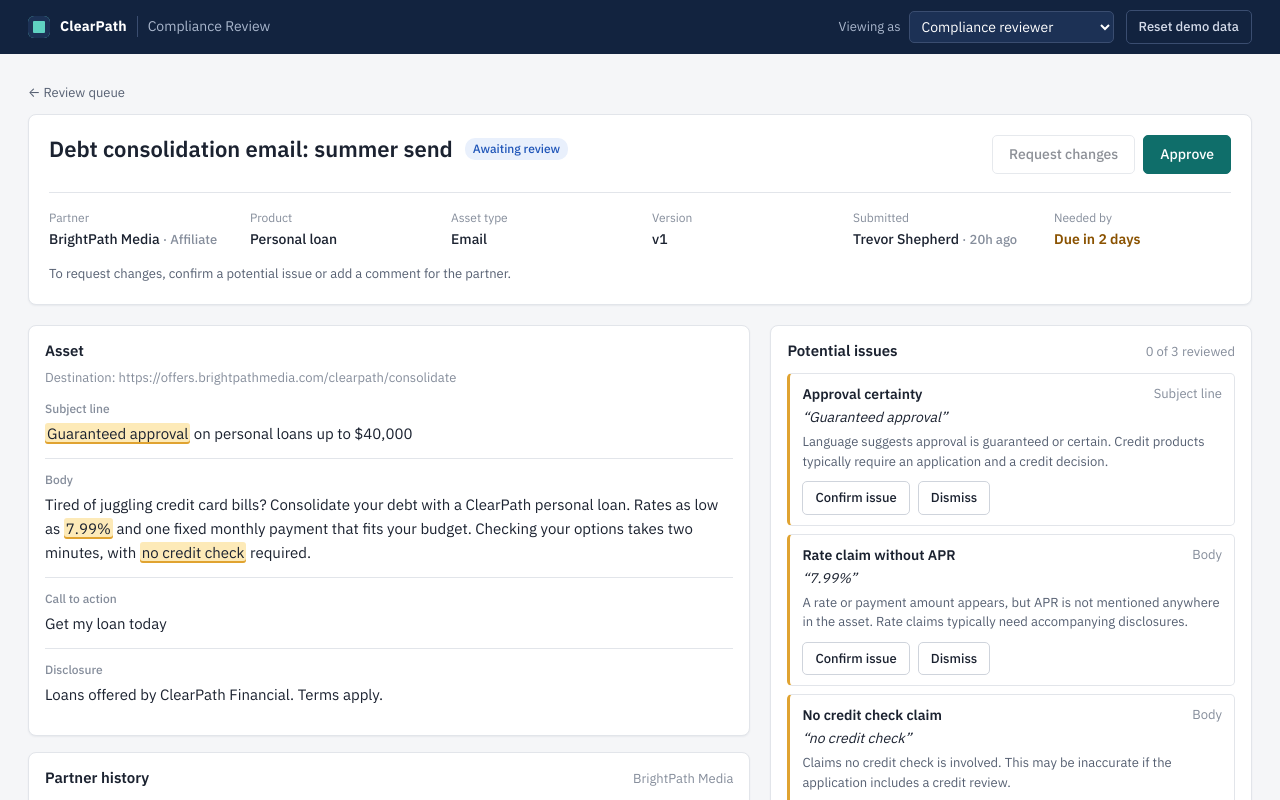
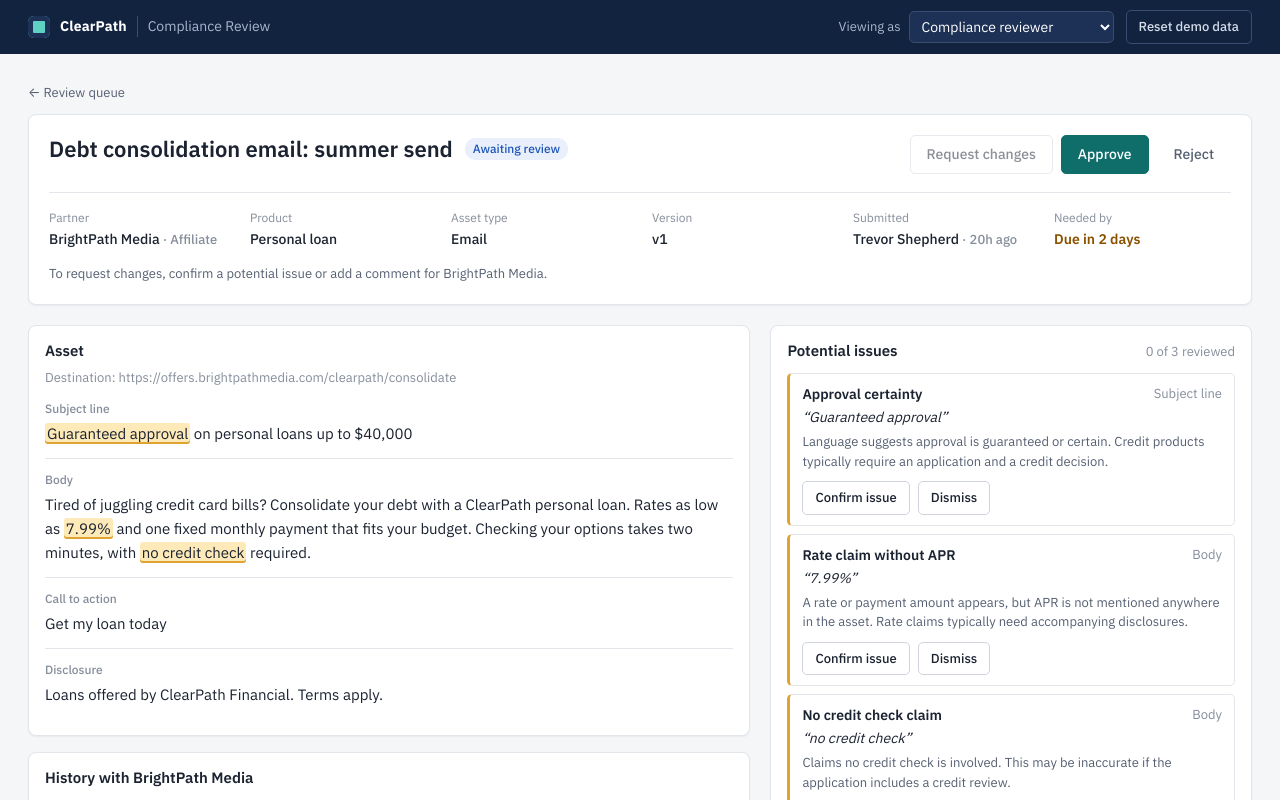
Before and after one commit to lucie-batista/clearpath-compliance-review, a React (Vite) app: page /review/s-1001 in a window 1280 px wide. Shown: the top 800 px of the page. Built offline with nearby package versions, Linux system fonts and the light colour scheme.

Commit message:
Add reject, undo, and minor fixes

```diff
--- a/src/index.css
+++ b/src/index.css
@@ -740,8 +740,24 @@
 .workspace {
   display: grid;
   grid-template-columns: minmax(0, 3fr) minmax(0, 2fr);
-  gap: 20px;
+  grid-template-areas:
+    'main side'
+    'context side';
+  grid-template-rows: auto 1fr;
+  gap: 0 20px;
   align-items: start;
+}
+
+.ws-main {
+  grid-area: main;
+}
+
+.ws-side {
+  grid-area: side;
+}
+
+.ws-context {
+  grid-area: context;
 }
 
 .destination {
@@ -1130,6 +1146,11 @@
 @media (max-width: 960px) {
   .workspace {
     grid-template-columns: 1fr;
+    grid-template-areas:
+      'main'
+      'side'
+      'context';
+    grid-template-rows: auto;
   }
 }
 
@@ -1427,3 +1448,30 @@
   font-size: 12px;
   font-weight: 500;
 }
+
+.btn-quiet {
+  border-color: transparent;
+  background: transparent;
+  color: var(--text-muted);
+}
+
+.btn-quiet:hover:not(:disabled) {
+  border-color: var(--border-strong);
+  color: var(--red);
+}
+
+.btn-danger {
+  background: var(--red);
+  border-color: var(--red);
+  color: #fff;
+}
+
+.btn-danger:hover:not(:disabled) {
+  background: #8a2124;
+  border-color: #8a2124;
+}
+
+.decision-panel-danger {
+  background: var(--red-soft);
+  border-color: #f2c4c4;
+}
--- a/src/state/store.ts
+++ b/src/state/store.ts
@@ -61,10 +61,24 @@
         dispatch({ type: 'set_comment_resolved', submissionId, commentId, resolved }),
       editComment: (submissionId: string, commentId: string, body: string) =>
         dispatch({ type: 'edit_comment', submissionId, commentId, body }),
-      requestChanges: (submissionId: string, note?: string) =>
-        dispatch({ type: 'request_changes', submissionId, actor: REVIEWER_NAME, at: now(), eventId: newId('e'), note }),
-      approve: (submissionId: string, note?: string) =>
-        dispatch({ type: 'approve', submissionId, actor: REVIEWER_NAME, at: now(), eventId: newId('e'), note }),
+      // Decisions return their event ID so the confirmation can offer Undo.
+      requestChanges: (submissionId: string, note?: string) => {
+        const eventId = newId('e')
+        dispatch({ type: 'request_changes', submissionId, actor: REVIEWER_NAME, at: now(), eventId, note })
+        return eventId
+      },
+      approve: (submissionId: string, note?: string) => {
+        const eventId = newId('e')
+        dispatch({ type: 'approve', submissionId, actor: REVIEWER_NAME, at: now(), eventId, note })
+        return eventId
+      },
+      reject: (submissionId: string, note: string) => {
+        const eventId = newId('e')
+        dispatch({ type: 'reject', submissionId, actor: REVIEWER_NAME, at: now(), eventId, note })
+        return eventId
+      },
+      undoDecision: (submissionId: string, eventId: string) =>
+        dispatch({ type: 'undo_decision', submissionId, eventId }),
       resubmit: (submissionId: string, fields: AssetField[], actor: string) =>
         dispatch({ type: 'resubmit', submissionId, fields, actor, at: now(), eventId: newId('e') }),
       /** Returns the new submission's ID so the caller can navigate to it. */
--- a/src/views/reviewer/ReviewQueue.tsx
+++ b/src/views/reviewer/ReviewQueue.tsx
@@ -13,7 +13,7 @@
   type QueueTab,
 } from '../../domain/queue'
 import type { Partner, Submission } from '../../domain/types'
-import { latestVersion } from '../../domain/workflow'
+import { currentFindings, latestVersion } from '../../domain/workflow'
 import { timeAgo } from '../../lib/format'
 import { useAppState } from '../../state/store'
 
@@ -138,7 +138,7 @@
     },
   }
   const partner: Column = {
-    header: 'Partner',
+    header: 'Submitted by',
     cell: (s) => {
       const p = partnerOf(s)
       return (
@@ -170,8 +170,9 @@
           header: 'Potential issues',
           cell: (s) => {
             const n = unreviewedFindings(s)
-            return n > 0 ? (
-              <span className="issue-count">{plural(n, 'potential issue')}</span>
+            if (n > 0) return <span className="issue-count">{plural(n, 'potential issue')}</span>
+            return currentFindings(s).length > 0 ? (
+              <span className="subtle">All issues reviewed</span>
             ) : (
               <span className="subtle">None detected</span>
             )
--- a/src/views/reviewer/ReviewWorkspace.tsx
+++ b/src/views/reviewer/ReviewWorkspace.tsx
@@ -10,7 +10,7 @@
 import type { Partner, Submission } from '../../domain/types'
 import { currentFindings, findingReview, latestVersion } from '../../domain/workflow'
 import { timeAgo } from '../../lib/format'
-import { useAppState } from '../../state/store'
+import { useActions, useAppState } from '../../state/store'
 import { FeedbackPanel } from './workspace/FeedbackPanel'
 import { IssuesPanel } from './workspace/IssuesPanel'
 import { PartnerContext } from './workspace/PartnerContext'
@@ -34,6 +34,7 @@
   const version = latestVersion(submission)
   const [activeKey, setActiveKey] = useState<string | null>(null)
   const [outcome, setOutcome] = useState<Outcome | null>(null)
+  const actions = useActions()
   const prev = previousVersion(submission)
   const summary = revisionSummary(submission)
   // On a resubmission, start with what changed: that is what the reviewer needs to verify.
@@ -62,7 +63,15 @@
       </Link>
 
       {outcome ? (
-        <OutcomeBanner submission={submission} partner={partner} outcome={outcome} />
+        <OutcomeBanner
+          submission={submission}
+          partner={partner}
+          outcome={outcome}
+          onUndo={() => {
+            actions.undoDecision(submission.id, outcome.eventId)
+            setOutcome(null)
+          }}
+        />
       ) : (
         <StatusBanner submission={submission} partner={partner} />
       )}
@@ -115,9 +124,12 @@
               />
             )}
           </section>
+        </div>
+        {/* Background context comes last on narrow screens, after the work itself. */}
+        <div className="ws-context">
           <PartnerContext submission={submission} partner={partner} />
           <section className="panel">
-            <h2>History</h2>
+            <h2>Activity</h2>
             <History events={submission.events} />
           </section>
         </div>
@@ -130,7 +142,7 @@
               setView('clean') // show the highlight in context
             }}
           />
-          <PreviousFeedback submission={submission} />
+          <PreviousFeedback submission={submission} partner={partner} />
           <FeedbackPanel key={version.number} submission={submission} partner={partner} />
         </div>
       </div>
@@ -142,10 +154,12 @@
   submission,
   partner,
   outcome,
+  onUndo,
 }: {
   submission: Submission
   partner?: Partner
   outcome: Outcome
+  onUndo: () => void
 }) {
   const { submissions } = useAppState()
   const next = nextInQueue(submissions, submission.id)
@@ -156,14 +170,26 @@
     ref.current?.scrollIntoView({ behavior: 'smooth', block: 'center' })
     ref.current?.focus()
   }, [])
+  const name = partner?.name ?? 'the submitter'
   const message =
     outcome.type === 'approved'
       ? 'Approved.'
-      : `Changes requested. ${outcome.shared} feedback item${outcome.shared === 1 ? '' : 's'} shared with ${partner?.name ?? 'the partner'}.`
+      : outcome.type === 'rejected'
+        ? `Rejected. ${name} can see your reason.`
+        : `Changes requested. ${outcome.shared} feedback item${outcome.shared === 1 ? '' : 's'} shared with ${name}.`
+  // Undo stays available only while nothing has happened since (e.g. no resubmission).
+  const canUndo = submission.events[submission.events.length - 1]?.id === outcome.eventId
 
   return (
     <div className="banner banner-success banner-outcome" role="status" ref={ref} tabIndex={-1}>
-      <span>{message}</span>
+      <span>
+        {message}
+        {canUndo && (
+          <button className="btn-link" onClick={onUndo}>
+            Undo
+          </button>
+        )}
+      </span>
       {next ? (
         <Link to={`/review/${next.id}`} className="btn btn-primary">
           Next in queue: {next.title} →
@@ -183,7 +209,7 @@
     case 'changes_requested':
       return (
         <div className="banner banner-info">
-          Waiting on {partner?.name ?? 'the partner'} to revise. Changes requested{' '}
+          Waiting on {partner?.name ?? 'the submitter'} to revise. Changes requested{' '}
           {timeAgo(lastEventAt(submission, 'changes_requested'))}.
         </div>
       )
--- a/src/views/reviewer/workspace/FeedbackPanel.tsx
+++ b/src/views/reviewer/workspace/FeedbackPanel.tsx
@@ -1,5 +1,6 @@
 import { useState } from 'react'
 import { FIELD_LABELS } from '../../../domain/catalog'
+import { submitterTerms } from '../../../domain/partners'
 import type { Comment, FieldKey, Partner, Submission, Visibility } from '../../../domain/types'
 import { commentsForVersion, isUnderReview, latestVersion } from '../../../domain/workflow'
 import { useActions } from '../../../state/store'
@@ -12,7 +13,8 @@
   // The previous version's feedback has its own panel (checked against the new text); older rounds collapse here.
   const earlier = submission.comments.filter((c) => c.version < version.number - 1)
   const forPartner = current.filter((c) => c.visibility === 'shared').length
-  const partnerName = partner?.name ?? 'the partner'
+  const terms = submitterTerms(partner)
+  const partnerName = partner?.name ?? `the ${terms.noun}`
 
   const [open, setOpen] = useState(false)
   const [field, setField] = useState<FieldKey>(version.fields[0].key)
@@ -29,6 +31,8 @@
   }
 
   const sentToPartner = submission.status === 'changes_requested' || submission.status === 'rejected'
+  // Nothing to show on a decided version with no feedback.
+  if (!editable && current.length === 0 && earlier.length === 0) return null
 
   return (
     <section className="panel">
@@ -36,7 +40,7 @@
         <h2>{editable ? 'Feedback draft' : 'Feedback'}</h2>
         {current.length > 0 && (
           <span className="subtle">
-            {forPartner} for partner · {current.length - forPartner} internal
+            {forPartner} for {terms.noun} · {current.length - forPartner} internal
           </span>
         )}
       </div>
@@ -44,7 +48,7 @@
       {editable ? (
         <p className="draft-note">
           {forPartner > 0
-            ? `Not sent yet. ${partnerName} receives the “For partner” items when you request changes. Internal notes stay with your team.`
+            ? `Not sent yet. ${partnerName} receives the “${terms.forTag}” items when you request changes. Internal notes stay with your team.`
             : current.length > 0
               ? `Internal notes are saved to this submission’s record for your team. They’re never shared with ${partnerName}.`
               : `Confirm issues or add comments. Items for ${partnerName} are sent when you request changes; internal notes stay with your team.`}
@@ -54,13 +58,13 @@
         sentToPartner && <p className="draft-note draft-note-sent">Sent to {partnerName}.</p>
       )}
 
-      {current.length === 0 && !editable && <p className="muted">No feedback was added to this version.</p>}
 
       <ul className="comment-list">
         {current.map((c) => (
           <CommentItem
             key={c.id}
             comment={c}
+            forTag={terms.forTag}
             onEdit={editable ? (text) => actions.editComment(submission.id, c.id, text) : undefined}
             onDelete={editable ? () => actions.deleteComment(submission.id, c.id) : undefined}
           />
@@ -86,7 +90,7 @@
                   className={visibility === v ? 'segment segment-active' : 'segment'}
                   onClick={() => setVisibility(v)}
                 >
-                  {v === 'shared' ? 'For partner' : 'Internal note'}
+                  {v === 'shared' ? terms.forTag : 'Internal note'}
                 </button>
               ))}
             </div>
@@ -134,7 +138,7 @@
           <summary>Feedback on earlier versions ({earlier.length})</summary>
           <ul className="comment-list">
             {earlier.map((c) => (
-              <CommentItem key={c.id} comment={c} showVersion />
+              <CommentItem key={c.id} comment={c} forTag={terms.forTag} showVersion />
             ))}
           </ul>
         </details>
@@ -145,11 +149,13 @@
 
 function CommentItem({
   comment,
+  forTag,
   onEdit,
   onDelete,
   showVersion,
 }: {
   comment: Comment
+  forTag: string
   onEdit?: (body: string) => void
   onDelete?: () => void
   showVersion?: boolean
@@ -161,7 +167,7 @@
       <div className="comment-meta">
         {showVersion && <span className="tag">v{comment.version}</span>}
         <span className={`tag ${comment.visibility === 'shared' ? 'tag-shared' : 'tag-internal'}`}>
-          {comment.visibility === 'shared' ? 'For partner' : 'Internal'}
+          {comment.visibility === 'shared' ? forTag : 'Internal'}
         </span>
         <span className="subtle">
           {FIELD_LABELS[comment.field]}
--- a/src/views/reviewer/workspace/IssuesPanel.tsx
+++ b/src/views/reviewer/workspace/IssuesPanel.tsx
@@ -125,7 +125,7 @@
       <p className="issue-why">{rule.explanation}</p>
 
       {!review && prior?.decision === 'confirmed' && (
-        <p className="issue-history">Confirmed on v{prior.version} and sent to the partner. Text is unchanged.</p>
+        <p className="issue-history">Confirmed on v{prior.version} and sent back for changes. Text is unchanged.</p>
       )}
 
       {review ? (
--- a/src/views/reviewer/workspace/PartnerContext.tsx
+++ b/src/views/reviewer/workspace/PartnerContext.tsx
@@ -10,11 +10,10 @@
   return (
     <section className="panel">
       <div className="panel-heading">
-        <h2>Partner history</h2>
-        <span className="subtle">{partner?.name}</span>
+        <h2>History with {partner?.name ?? 'this submitter'}</h2>
       </div>
       {history.total === 0 ? (
-        <p className="muted">First submission from this partner. No review history yet.</p>
+        <p className="muted">First submission from them. No review history yet.</p>
       ) : (
         <>
           <dl className="stats">
@@ -44,7 +43,7 @@
               </ul>
             </div>
           ) : (
-            <p className="muted">No issues confirmed on this partner’s previous submissions.</p>
+            <p className="muted">No issues confirmed on their previous submissions.</p>
           )}
         </>
       )}
--- a/src/views/reviewer/workspace/WorkspaceHeader.tsx
+++ b/src/views/reviewer/workspace/WorkspaceHeader.tsx
@@ -2,13 +2,18 @@
 import { DueDate } from '../../../components/DueDate'
 import { StatusBadge } from '../../../components/StatusBadge'
 import { ASSET_TYPE_LABELS, PRODUCT_LABELS } from '../../../domain/catalog'
+import { submitterTerms } from '../../../domain/partners'
 import { unreviewedFindings } from '../../../domain/queue'
 import type { Partner, Submission } from '../../../domain/types'
 import { canRequestChanges, isUnderReview, latestVersion, sharedComments } from '../../../domain/workflow'
 import { timeAgo } from '../../../lib/format'
 import { useActions } from '../../../state/store'
 
-export type Outcome = { type: 'changes_requested'; shared: number } | { type: 'approved' }
+export type Outcome = { eventId: string } & (
+  | { type: 'changes_requested'; shared: number }
+  | { type: 'approved' }
+  | { type: 'rejected' }
+)
 
 const plural = (n: number, word: string) => `${n} ${word}${n === 1 ? '' : 's'}`
 
@@ -22,24 +27,33 @@
   const actions = useActions()
   const version = latestVersion(submission)
   const underReview = isUnderReview(submission)
-  const [mode, setMode] = useState<'idle' | 'request' | 'approve'>('idle')
+  const [mode, setMode] = useState<'idle' | 'request' | 'approve' | 'reject'>('idle')
   const [note, setNote] = useState('')
+  const [reason, setReason] = useState('')
 
   const shared = sharedComments(submission, version.number).length
   const unreviewed = unreviewedFindings(submission)
   const canRequest = canRequestChanges(submission)
-  const partnerName = partner?.name ?? 'the partner'
+  const terms = submitterTerms(partner)
+  const partnerName = partner?.name ?? `the ${terms.noun}`
 
   function approve() {
-    actions.approve(submission.id)
+    const eventId = actions.approve(submission.id)
     setMode('idle')
-    onDecided({ type: 'approved' })
+    onDecided({ type: 'approved', eventId })
   }
 
   function sendRequest() {
-    actions.requestChanges(submission.id, note.trim() || undefined)
+    const eventId = actions.requestChanges(submission.id, note.trim() || undefined)
     setMode('idle')
-    onDecided({ type: 'changes_requested', shared })
+    onDecided({ type: 'changes_requested', shared, eventId })
+  }
+
+  function reject() {
+    if (!reason.trim()) return
+    const eventId = actions.reject(submission.id, reason.trim())
+    setMode('idle')
+    onDecided({ type: 'rejected', eventId })
   }
 
   return (
@@ -54,7 +68,7 @@
             <button
               className={canRequest ? 'btn btn-primary' : 'btn'}
               disabled={!canRequest}
-              title={canRequest ? undefined : 'Confirm an issue or add feedback for the partner first'}
+              title={canRequest ? undefined : `Confirm an issue or add feedback for the ${terms.noun} first`}
               onClick={() => setMode('request')}
             >
               Request changes{canRequest && ` (${shared})`}
@@ -65,13 +79,16 @@
             >
               Approve
             </button>
+            <button className="btn btn-quiet" onClick={() => setMode('reject')}>
+              Reject
+            </button>
           </div>
         )}
       </div>
 
       <dl className="ws-details">
         <div>
-          <dt>Partner</dt>
+          <dt>{terms.label}</dt>
           <dd>
             {partnerName}
             <span className="subtle"> · {partner?.kind === 'internal' ? 'Internal' : 'Affiliate'}</span>
@@ -114,7 +131,7 @@
         <p className={canRequest ? 'ws-hint ws-hint-ready' : 'ws-hint'}>
           {canRequest
             ? `${plural(shared, 'feedback item')} ready to send. Nothing reaches ${partnerName} until you request changes.`
-            : 'To request changes, confirm a potential issue or add a comment for the partner.'}
+            : `To request changes, confirm a potential issue or add a comment for ${partnerName}.`}
         </p>
       )}
 
@@ -127,7 +144,7 @@
           </p>
           <label className="field">
             <span>
-              Message to partner <span className="subtle">(optional)</span>
+              Message to {partnerName} <span className="subtle">(optional)</span>
             </span>
             <textarea
               rows={2}
@@ -168,6 +185,33 @@
           </div>
         </div>
       )}
+      {underReview && mode === 'reject' && (
+        <div className="decision-panel decision-panel-danger">
+          <h2>Reject this submission?</h2>
+          <p className="muted">
+            Use this when the asset can’t be fixed with edits. {partnerName} will see your reason and would need to
+            start a new submission. Feedback in your draft won’t be sent.
+          </p>
+          <label className="field">
+            Reason <span className="subtle">(required, shared with {partnerName})</span>
+            <textarea
+              rows={2}
+              value={reason}
+              onChange={(e) => setReason(e.target.value)}
+              placeholder="e.g. Promotes terms ClearPath doesn’t offer. Please build a new asset from approved messaging."
+              autoFocus
+            />
+          </label>
+          <div className="button-row">
+            <button className="btn btn-danger" disabled={!reason.trim()} onClick={reject}>
+              Reject submission
+            </button>
+            <button className="btn" onClick={() => setMode('idle')}>
+              Cancel
+            </button>
+          </div>
+        </div>
+      )}
     </header>
   )
 }
```
Also changed, not shown: src/domain/partners.ts (+8 -1 lines), src/domain/workflow.ts (+9 -0 lines), src/views/reviewer/workspace/PreviousFeedback.tsx (+9 -6 lines), 1 other file (tests, documents, lock files or other folders).
